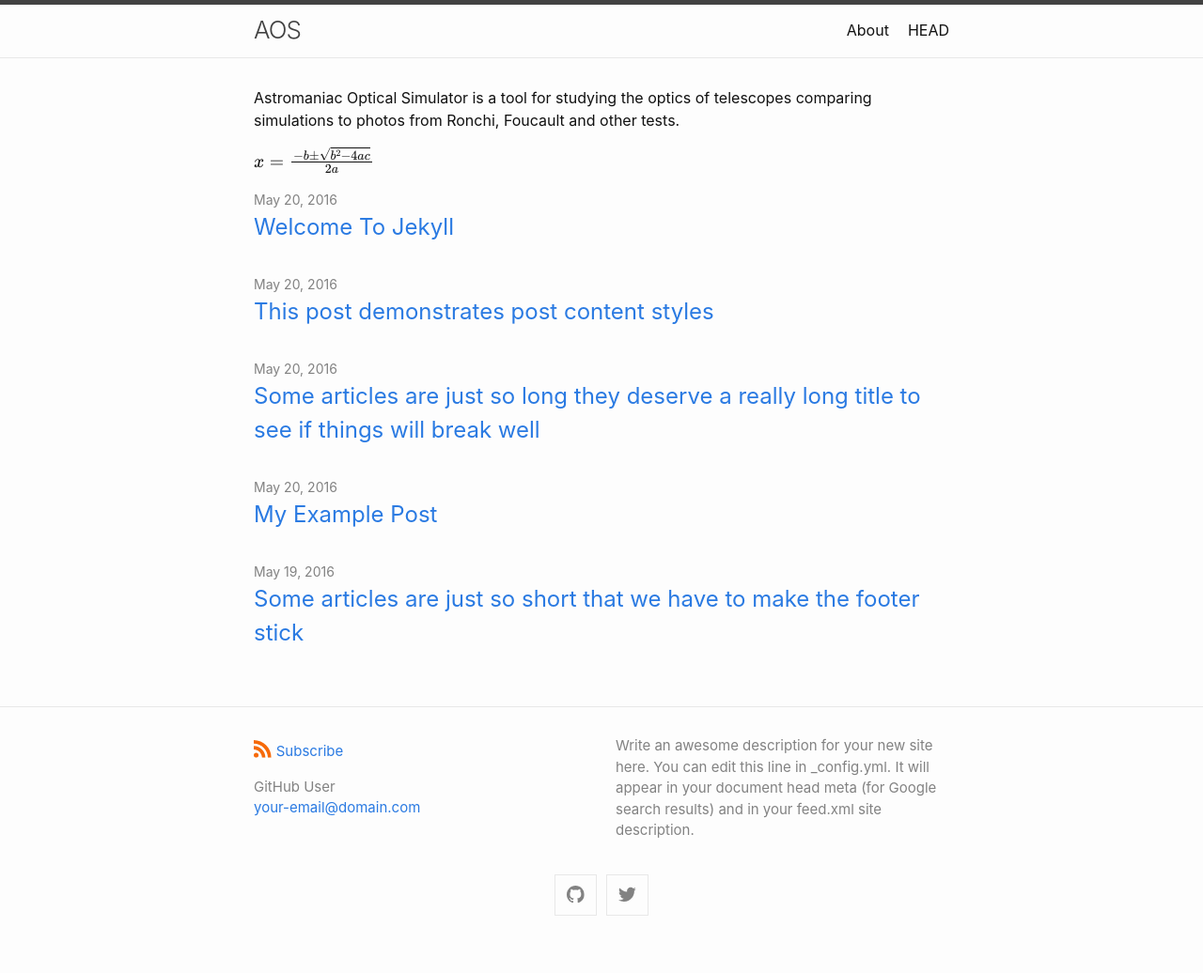
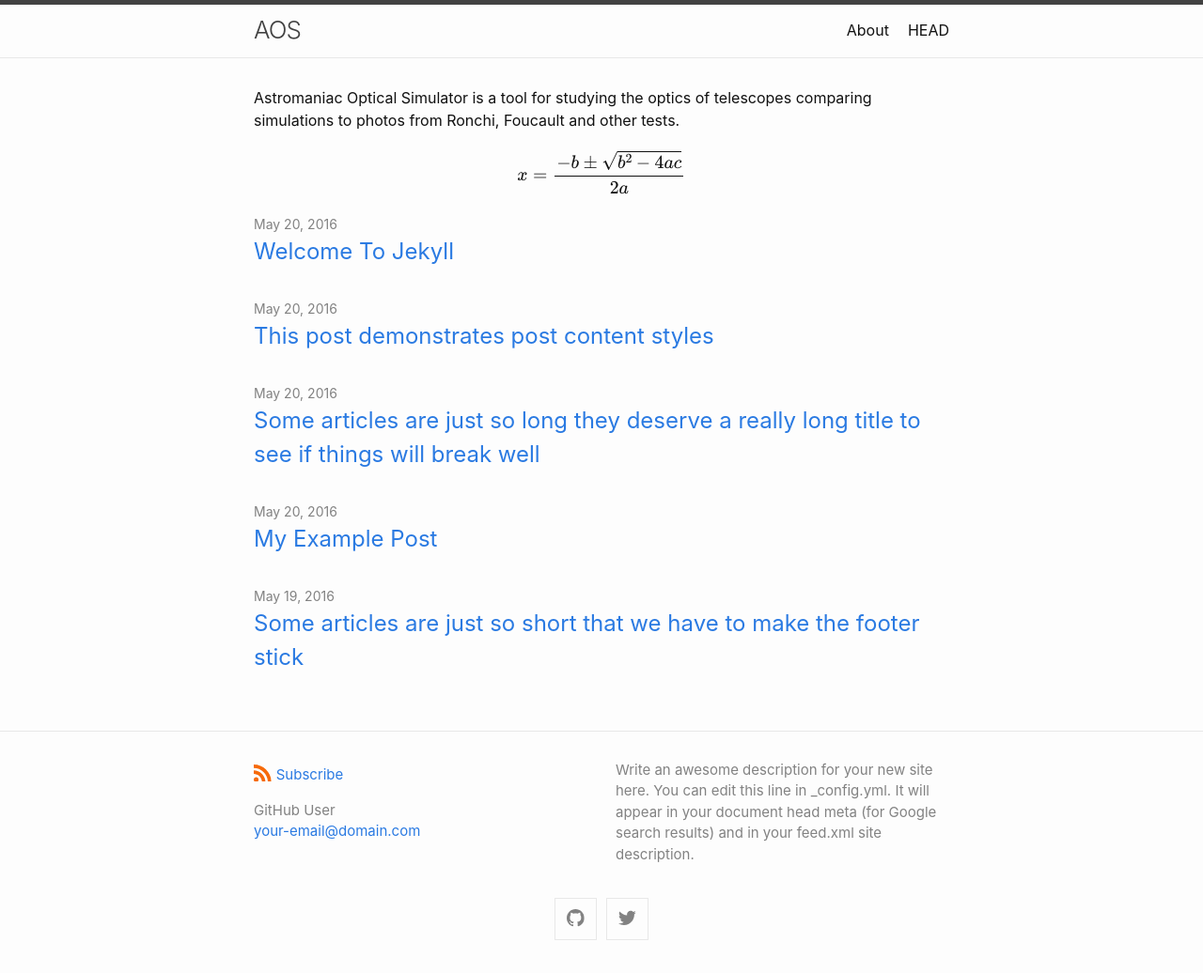
Before and after one commit to maciejczarnacki/AOS, a Jekyll site: the page built from index.md, in a window 1280 px wide. Shown: the whole page at 94% size. Built offline with Jekyll 4.4.1, drawn with Linux system fonts in a browser that asks for light colours; formulas are drawn with MathJax 3; before the commit the page ends 1010 px from its top, so only the background shows below that.

```diff
--- a/index.md
+++ b/index.md
@@ -12,4 +12,4 @@ use_math: true
 
 Astromaniac Optical Simulator is a tool for studying the optics of telescopes comparing simulations to photos from Ronchi, Foucault and other tests.
 
-$x = {-b \pm \sqrt{b^2-4ac} \over 2a}$
+$$x = {-b \pm \sqrt{b^2-4ac} \over 2a}$$
```
